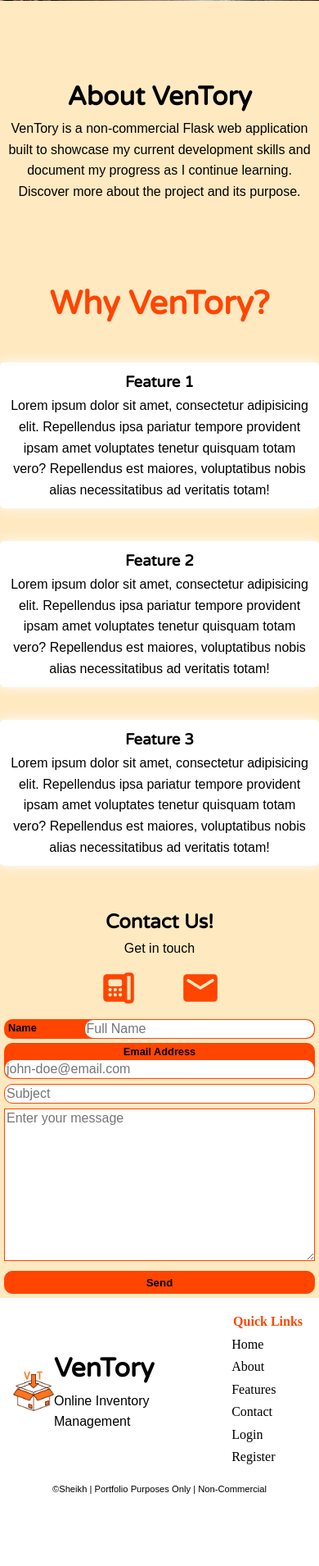
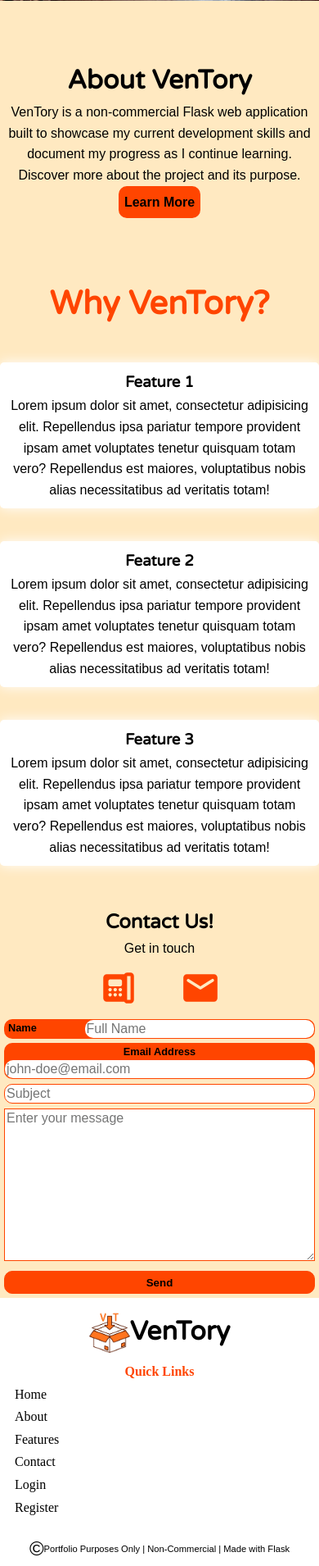
Before and after one commit to Sheikh-H/VenTory-Inventory-Manager, a Flask app: page / in a window 390 px wide. Shown: the part 842-2752 px from the top of the page at 82% size. Before the commit the page ends 2664 px from the top, so only its background shows below. Run offline with Flask 3, Linux system fonts and the light colour scheme; some libraries are stand-ins or nearby versions; some web fonts are replaced.

Commit message:
home page updates and copied over error pages from my other website, portfolio purposes only

```diff
--- a/app.py
+++ b/app.py
@@ -1,6 +1,15 @@
-from flask import Flask, url_for, render_template
+from flask import (
+    Flask,
+    url_for,
+    render_template,
+    Response,
+    request,
+    current_app,
+    send_from_directory,
+    abort,
+)
+from flask_wtf.csrf import CSRFProtect, CSRFError
 from datetime import timedelta, datetime
-from flask_wtf import CSRFProtect
 from flask_session import Session
 from dotenv import load_dotenv
 import os
@@ -32,6 +41,66 @@ def home_page():
     return render_template("pages/main/home.html", title=title)
 
 
+@app.route("/about-ventory")
+def about_page():
+    title = "SME Inventory System"
+    return render_template("pages/main/about.html", title=title)
+
+
+@app.route("/robots.txt")
+def robots():
+    if current_app.static_folder is None:
+        abort(404)
+    return send_from_directory(current_app.static_folder, "robots.txt")
+
+
+## change these:
+@app.route("/sitemap.xml")
+def sitemap():
+    xml = f"""<?xml version="1.0" encoding="UTF-8"?>
+    <urlset xmlns="http://www.sitemaps.org/schemas/sitemap/0.9">
+    <url>
+        <loc>{request.url_root}</loc>
+    </url>
+    <url>
+        <loc>{request.url_root}about</loc>
+    </url>
+    <url>
+        <loc>{request.url_root}login</loc>
+    </url>
+    <url>
+        <loc>{request.url_root}register</loc>
+    </url>
+    </urlset>
+    """
+    return Response(xml, mimetype="application/xml")
+
+
+@app.errorhandler(CSRFError)
+def csrf_error(error):
+    return render_template("pages/error/400.html", reason=error.description), 400
+
+
+@app.errorhandler(403)
+def forbidden(error):
+    return render_template("pages/error/403.html"), 403
+
+
+@app.errorhandler(404)
+def not_found(error):
+    return render_template("pages/error/404.html"), 404
+
+
+@app.errorhandler(400)
+def bad_request(error):
+    return render_template("pages/error/400.html"), 400
+
+
+@app.errorhandler(500)
+def server_error(error):
+    return render_template("pages/error/500.html"), 500
+
+
 if __name__ == "__main__":
     port = int(os.environ.get("PORT", 5000))
     app.run(debug=True, host="0.0.0.0", port=port)
--- a/static/css/base.css
+++ b/static/css/base.css
@@ -4,7 +4,7 @@
     padding: 0;
     margin: 0;
     scrollbar-width: thin;
-    scrollbar-color:  orange rgba(255, 255, 255, 0);
+    scrollbar-color:  orangered rgba(255, 255, 255, 0);
 }
 
 html {
@@ -12,6 +12,7 @@ html {
     line-height: 1.6;
     font-family: 'Google sans';
     scroll-behavior: smooth;
+    overflow-x: hidden;
 }
 
 body{
@@ -59,6 +60,32 @@ textarea{
     padding: 2px;
 }
 
+.hidden-right {
+    transform: translateX(150px);
+}
+
+.hidden-left {
+    transform: translateX(-150px);
+}
+
+.hidden-up {
+    transform: translateY(150px);
+}
+
+.hidden-left,
+.hidden-right,
+.hidden-up {
+    opacity: 0;
+    transition: opacity 1s ease, transform 1s ease;
+}
+
+.hidden-left.show,
+.hidden-right.show,
+.hidden-up.show {
+    opacity: 1;
+    transform: translateX(0)
+}
+
 /* Tablet */
 
 @media screen and (min-width: 700px) and (max-width: 999px) {
--- a/static/css/footer.css
+++ b/static/css/footer.css
@@ -2,7 +2,8 @@
     background-color: white;
     padding: 1rem;
     display: grid;
-    grid-template-columns: repeat(3, 1fr);
+    grid-template-columns: repeat(1, 1fr);
+    gap: 10px;
 }
 
 .footer-left a {
@@ -33,30 +34,30 @@
     background-color: white;
     width: 100%;
     text-align: center;
-    font-size: .7rem;;
+    font-size: .7rem;
+    display: flex;
+    justify-content: center;
+    align-items: center;
+    padding: 1px;
 }
 
-.footer-bottom p{
-    display: flex;
-    flex-direction: row;
-    align-items: center;
-    justify-content: center;
+.footer-bottom p:nth-child(1){
+    font-size: 1.5rem;
 }
 
 /* Tablet */
 
 @media screen and (min-width: 700px) and (max-width: 999px) {
-
+    .footer-main {
+        grid-template-columns: repeat(2, 1fr);
+    }
 }
 
 /* Desktop */
 
 @media screen and (min-width: 1000px){
     .footer-main {
-        background-color: white;
-        padding: 1rem;
-        display: grid;
-        grid-template-columns: repeat(3, 1fr);
+        grid-template-columns: repeat(2, 1fr);
     }
 
     .footer-left a {
--- /dev/null
+++ b/static/css/pages/error-pages.css
@@ -0,0 +1,21 @@
+.error-section{
+    height: 80vh;
+    display: flex;
+    flex-direction: column;
+    justify-content: center;
+    align-items: center;
+}
+
+/* Tablet */
+
+@media screen and (min-width: 700px) and (max-width: 999px) {
+
+
+}
+
+/* Desktop */
+
+@media screen and (min-width: 1000px) {
+
+
+}
--- a/static/css/pages/home-page.css
+++ b/static/css/pages/home-page.css
@@ -22,7 +22,7 @@
 }
 
 .hero-inner h1{
-    font-size: 4rem;
+    font-size: clamp(5rem, 10vw, 10rem);
 }
 
 .hero-inner p{
@@ -47,6 +47,19 @@
     justify-content: center;
     align-items: center;
     text-align: center;
+}
+
+.home-about-right{
+    display: flex;
+    flex-direction: column;
+}
+
+.home-learn-more-button{
+    border: 2px solid orangered;
+    background-color: orangered;
+    border-radius: 10px;
+    padding: 5px;
+    font-weight: bold;
 }
 
 .home-features{
--- a/static/css/styles.css
+++ b/static/css/styles.css
@@ -2,5 +2,6 @@
 
 
 @import url('pages/home-page.css');
+@import url('pages/error-pages.css');
 @import url('header.css');
 @import url('footer.css');
--- a/static/js/script.js
+++ b/static/js/script.js
@@ -15,3 +15,29 @@ const mobileMenuSpans = document.querySelectorAll(".nav-item-bottom");
 mobileMenuSpans.forEach(
   (item) => (item.style.animationDelay = `${Math.random() * 0.4}s`),
 );
+
+const observer = new IntersectionObserver(
+  (entries, observer) => {
+    entries.forEach((entry) => {
+      if (entry.isIntersecting) {
+        entry.target.classList.add("show");
+        observer.unobserve(entry.target);
+      }
+    });
+  },
+  {
+    threshold: 0.2,
+  },
+);
+
+const elements = document.querySelectorAll(
+  ".hidden-right, .hidden-left, .hidden-up",
+);
+
+elements.forEach((element) => observer.observe(element));
+
+const featureCards = document.querySelectorAll(".feature");
+
+featureCards.forEach((card, index) => {
+  card.style.transitionDelay = `${index * 250}ms`;
+});
--- /dev/null
+++ b/static/robots.txt
@@ -0,0 +1,4 @@
+User-Agent@ *
+Allow: /
+Disallowed: /user/
+Sitemap: https:ventory.onrender.com
--- /dev/null
+++ b/templates/pages/error/403.html
@@ -0,0 +1,6 @@
+{% extends 'layout.html' %} {% block content %}
+<section id="error-section" class="error-section">
+  <h2>403 - Forbidden Request!</h2>
+  <a href="{{url_for('home_page')}}">Return Home</a>
+</section>
+{% endblock content %}
--- a/templates/pages/header-footer/footer.html
+++ b/templates/pages/header-footer/footer.html
@@ -4,14 +4,12 @@
       <img
         src="{{ url_for('static', filename='media/logo.png') }}"
         alt="VenTory Logo"
-      />
-      <div>
-        <h1>VenTory</h1>
-        <p>Online Inventory Management</p>
-      </div>
-    </a>
+    /></a>
+    <div>
+      <h1>VenTory</h1>
+      <p class="show-on-desktop show-on-tablet">Online Inventory Management</p>
+    </div>
   </div>
-  <div class="footer-middle"></div>
   <div class="footer-right">
     <table>
       <caption>
@@ -22,24 +20,30 @@
           <td><a href="{{ url_for('home_page') }}">Home</a></td>
         </tr>
         <tr>
-          <td>About</td>
+          <td><a href="{{ url_for('about_page') }}">About</a></td>
         </tr>
         <tr>
-          <td>Features</td>
+          <td>
+            <a href="{{ url_for('home_page') }}#home-features">Features</a>
+          </td>
         </tr>
         <tr>
-          <td>Contact</td>
+          <td><a href="{{ url_for('home_page') }}#home-contact">Contact</a></td>
         </tr>
+
+        <!-- if logged out -->
         <tr>
           <td>Login</td>
         </tr>
         <tr>
           <td>Register</td>
         </tr>
+        <!--  -->
       </tbody>
     </table>
   </div>
 </div>
 <div class="footer-bottom">
-  <p>&COPY;Sheikh | Portfolio Purposes Only | Non-Commercial</p>
+  <p>&COPY;</p>
+  <p>Portfolio Purposes Only | Non-Commercial | Made with Flask</p>
 </div>
--- a/templates/pages/header-footer/header.html
+++ b/templates/pages/header-footer/header.html
@@ -15,22 +15,24 @@
       <span></span>
     </div>
     <div class="navigation-bar">
+      <!-- if logged out -->
       <div class="nav-item">
         <a href="{{ url_for('home_page') }}"><p>Home</p></a>
         <span class="nav-item-bottom"></span>
       </div>
       <div class="nav-item">
-        <a href="{{ url_for('home_page') }}"><p>About</p></a>
+        <a href="{{ url_for('about_page') }}"><p>About</p></a>
         <span class="nav-item-bottom"></span>
       </div>
       <div class="nav-item">
-        <a href="{{ url_for('home_page') }}"><p>Features</p></a>
+        <a href="{{ url_for('home_page') }}#home-features"><p>Features</p></a>
         <span class="nav-item-bottom"></span>
       </div>
       <div class="nav-item">
         <a href="{{ url_for('home_page') }}"><p>Login</p></a>
         <span class="nav-item-bottom"></span>
       </div>
+      <!--  -->
     </div>
   </nav>
 </div>
--- a/templates/pages/main/home.html
+++ b/templates/pages/main/home.html
@@ -9,17 +9,20 @@
   <div>
     <h2>About VenTory</h2>
   </div>
-  <div>
+  <div class="home-about-right">
     <p>
       VenTory is a non-commercial Flask web application built to showcase my
       current development skills and document my progress as I continue
       learning. Discover more about the project and its purpose.
     </p>
+    <a href="{{ url_for('about_page') }}" class="home-learn-more-button">
+      <p>Learn More</p>
+    </a>
   </div>
 </section>
 <section class="home-features" id="home-features">
   <h2>Why VenTory?</h2>
-  <div class="feature">
+  <div class="feature hidden-left">
     <div class="show-on-desktop">
       <img
         src="{{ url_for('static', filename='media/pexels-1.png') }}"
@@ -36,7 +39,7 @@
       </p>
     </div>
   </div>
-  <div class="feature">
+  <div class="feature hidden-right">
     <div>
       <h3>Feature 2</h3>
       <p>
@@ -53,7 +56,7 @@
       />
     </div>
   </div>
-  <div class="feature">
+  <div class="feature hidden-left">
     <div class="show-on-desktop">
       <img
         src="{{ url_for('static', filename='media/pexels-3.png') }}"
@@ -71,7 +74,7 @@
     </div>
   </div>
 </section>
-<section class="home-contact" id="home-contact">
+<section class="home-contact hidden-up" id="home-contact">
   <h2>Contact Us!</h2>
   <p>Get in touch</p>
 
```
Also changed, not shown: config.py (added, +39 -0 lines), services/auth.py (added, +11 -0 lines), static/css/pages/about-page.css (added, +13 -0 lines), templates/pages/error/400.html (added, +11 -0 lines), templates/pages/error/404.html (added, +7 -0 lines), templates/pages/error/500.html (added, +7 -0 lines), templates/pages/main/about.html (+9 -1 lines), services/database.py (added).
